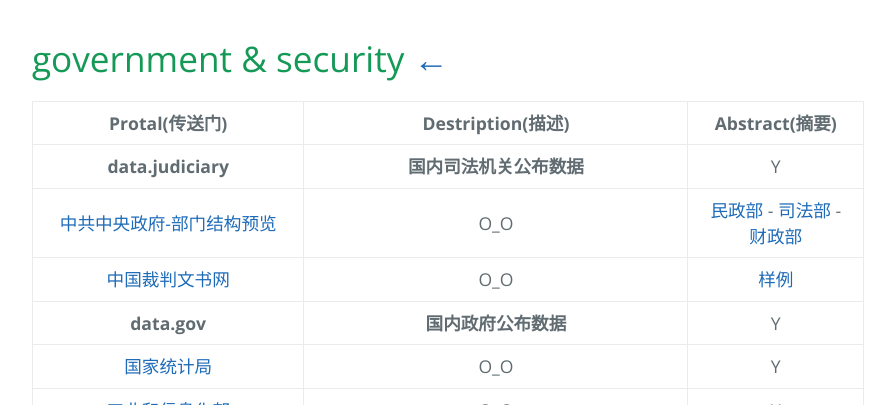
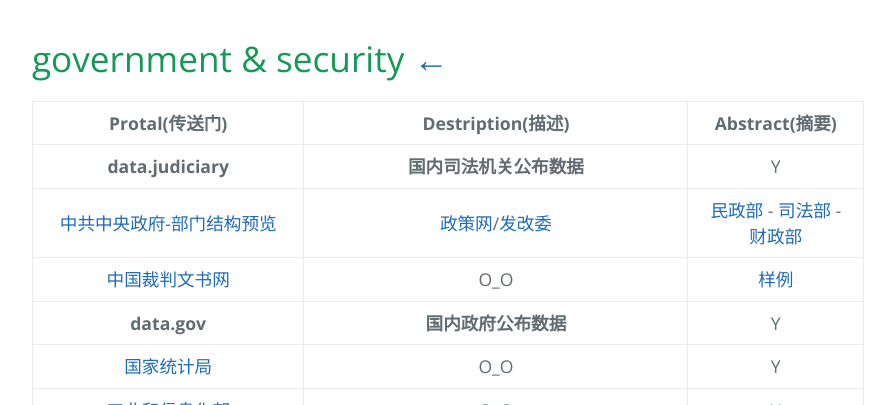
Before and after one commit to AmbroseRen/test, a Jekyll site: the page built from Data/Other.md, in a window 1280 px wide. Shown: the top 405 px of the page, without its empty margins (192-1087 px from the left). Built offline with Jekyll 4.4.1, drawn with Linux system fonts in a browser that asks for light colours; our own code applies the rules of GitHub Pages for plain Markdown files; the repository's description, which GitHub fills in, is left out.

Commit message:
Update Other.md

```diff
--- a/Data/Other.md
+++ b/Data/Other.md
@@ -3,7 +3,7 @@
 | Protal(传送门) | Destription(描述) | Abstract(摘要) |
 |:---:|:---:|:---:|
 | __data.judiciary__ | __国内司法机关公布数据__ | Y |
-| [中共中央政府-部门结构预览](http://www.gov.cn/fuwu/bm/index.htm) | O_O | [民政部](http://www.mca.gov.cn/) - [司法部](http://www.moj.gov.cn/) - [财政部](http://www.mof.gov.cn) |
+| [中共中央政府-部门结构预览](http://www.gov.cn/fuwu/bm/index.htm) | [政策网](http://www.chinapolicy.net/)/[发改委](https://www.ndrc.gov.cn/) | [民政部](http://www.mca.gov.cn/) - [司法部](http://www.moj.gov.cn/) - [财政部](http://www.mof.gov.cn) |
 | [中国裁判文书网](https://wenshu.court.gov.cn/) | O_O | [样例](https://wenshu.court.gov.cn/website/wenshu/181107ANFZ0BXSK4/index.html?docId=6b49ee86570149499acead5a000b640f) |
 | __data.gov__ | __国内政府公布数据__ | Y |
 | [国家统计局](http://www.stats.gov.cn/) | O_O | Y |
```
